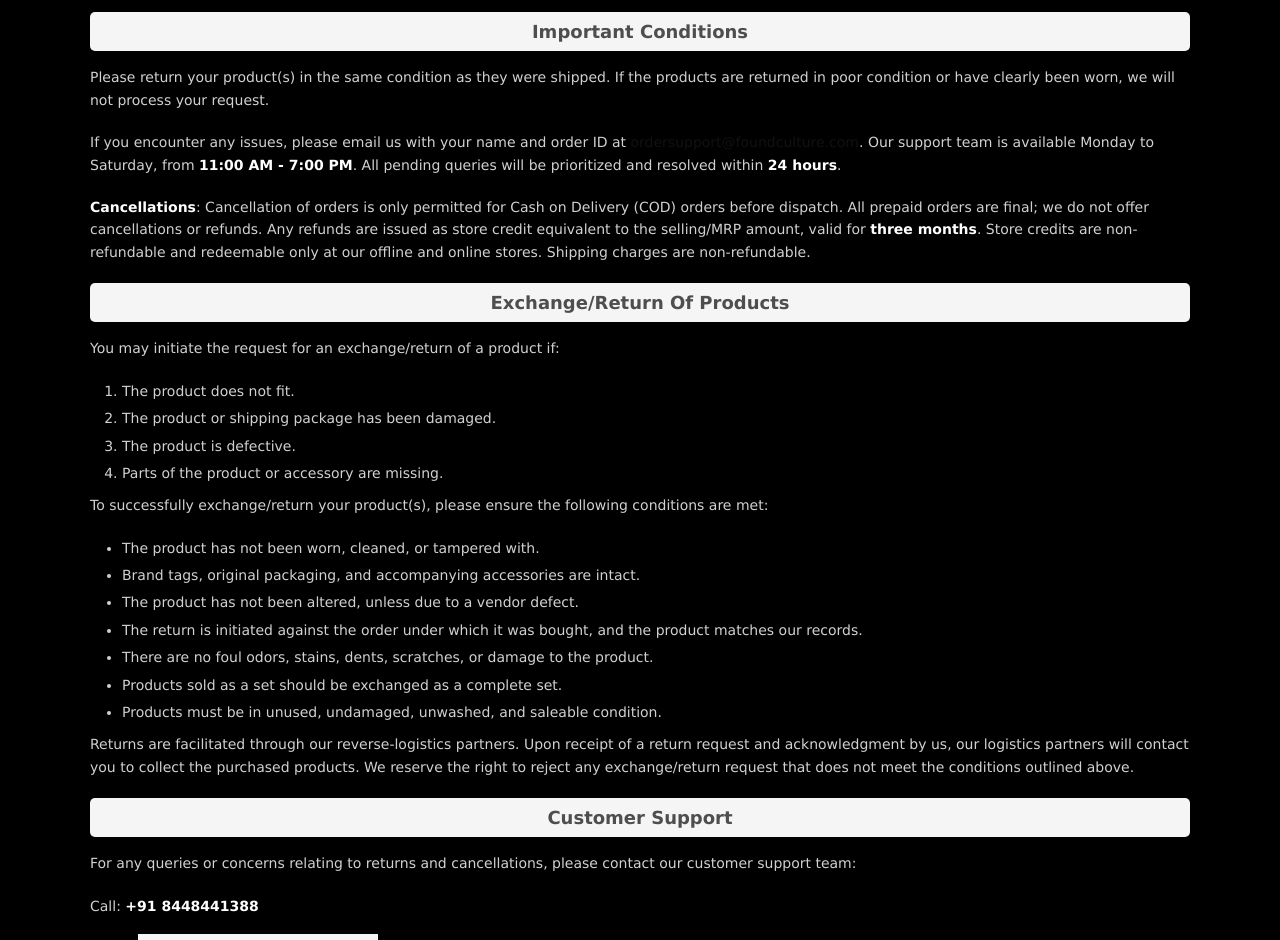
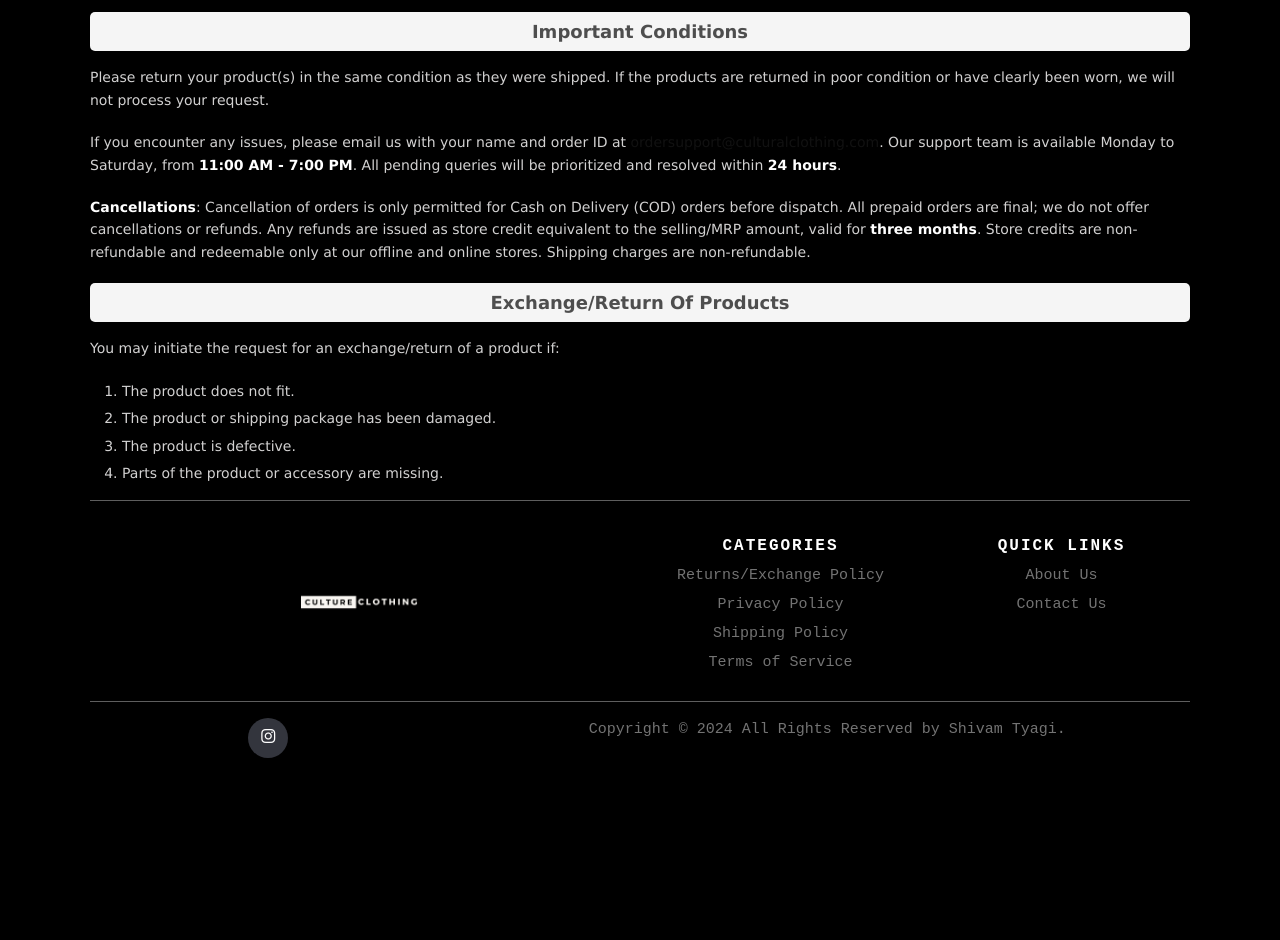
Before and after one commit to shivam142003/Culture-Clothing, a React (Create React App) app: page /return in a window 1280 px wide. Shown: the part 720-1660 px from the top of the page. After the commit the page ends 1484 px from the top, so only its background shows below. Built offline with nearby package versions, Linux system fonts and the light colour scheme.

Commit message:
Update Returnpolicy.js

```diff
--- a/src/components/Returnpolicy.js
+++ b/src/components/Returnpolicy.js
@@ -1,4 +1,4 @@
-import React from 'react'
+import React from 'react';
 
 export default function ReturnPolicy() {
   return (
@@ -10,7 +10,7 @@
 
         <h3 className="return-title">Applicability of Policy</h3>
         <p>
-        By using the Found Culture Exchanges Portal and/or initiating a request for the purchase of products on the portal, you agree to the terms contained in this policy without modification. If you do not agree to these terms, we advise you not to transact on foundculture.com.
+          By using the Cultural Clothing Exchanges Portal and/or initiating a request for the purchase of products on the portal, you agree to the terms contained in this policy without modification. If you do not agree to these terms, we advise you not to transact on culturalclothing.com.
         </p>
         <p>
           Please note that we may change the terms of this policy from time to time. Every time you wish to use the portal, please check the policy to ensure you understand the terms and conditions that apply.
@@ -38,7 +38,7 @@
           Please return your product(s) in the same condition as they were shipped. If the products are returned in poor condition or have clearly been worn, we will not process your request.
         </p>
         <p>
-        If you encounter any issues, please email us with your name and order ID at <a href="mailto:ordersupport@foundculture.com">ordersupport@foundculture.com</a>. Our support team is available Monday to Saturday, from <strong className="bold-text">11:00 AM - 7:00 PM</strong>. All pending queries will be prioritized and resolved within <strong className="bold-text">24 hours</strong>.
+          If you encounter any issues, please email us with your name and order ID at <a href="mailto:ordersupport@culturalclothing.com">ordersupport@culturalclothing.com</a>. Our support team is available Monday to Saturday, from <strong className="bold-text">11:00 AM - 7:00 PM</strong>. All pending queries will be prioritized and resolved within <strong className="bold-text">24 hours</strong>.
         </p>
         <p>
           <strong className="bold-text">Cancellations</strong>: Cancellation of orders is only permitted for Cash on Delivery (COD) orders before dispatch. All prepaid orders are final; we do not offer cancellations or refunds. Any refunds are issued as store credit equivalent to the selling/MRP amount, valid for <strong className="bold-text">three months</strong>. Store credits are non-refundable and redeemable only at our offline and online stores. Shipping charges are non-refundable.
@@ -52,24 +52,10 @@
           <li>The product is defective.</li>
           <li>Parts of the product or accessory are missing.</li>
         </ol>
-      <p>To successfully exchange/return your product(s), please ensure the following conditions are met:</p>
-      <ul>
-        <li>The product has not been worn, cleaned, or tampered with.</li>
-        <li>Brand tags, original packaging, and accompanying accessories are intact.</li>
-        <li>The product has not been altered, unless due to a vendor defect.</li>
-        <li>The return is initiated against the order under which it was bought, and the product matches our records.</li>
-        <li>There are no foul odors, stains, dents, scratches, or damage to the product.</li>
-        <li>Products sold as a set should be exchanged as a complete set.</li>
-        <li>Products must be in unused, undamaged, unwashed, and saleable condition.</li>
-      </ul>
-      <p>
-        Returns are facilitated through our reverse-logistics partners. Upon receipt of a return request and acknowledgment by us, our logistics partners will contact you to collect the purchased products. We reserve the right to reject any exchange/return request that does not meet the conditions outlined above.
-      </p>
 
-      <h3 className="return-title">Customer Support</h3>
-      <p>For any queries or concerns relating to returns and cancellations, please contact our customer support team:</p>
-      <p>Call: <strong className="bold-text">+91 8448441388</strong></p>
-      <p>Email: <a href="mailto:ordersupport@foundculture.com" style={{ backgroundColor: 'whitesmoke', padding: '6px' }}>ordersupport@foundculture.com</a></p>
-    </div></>
-  )
+
+
+      </div>
+    </>
+  );
 }
```
Lines whose indentation alone changed are shown as unchanged.
